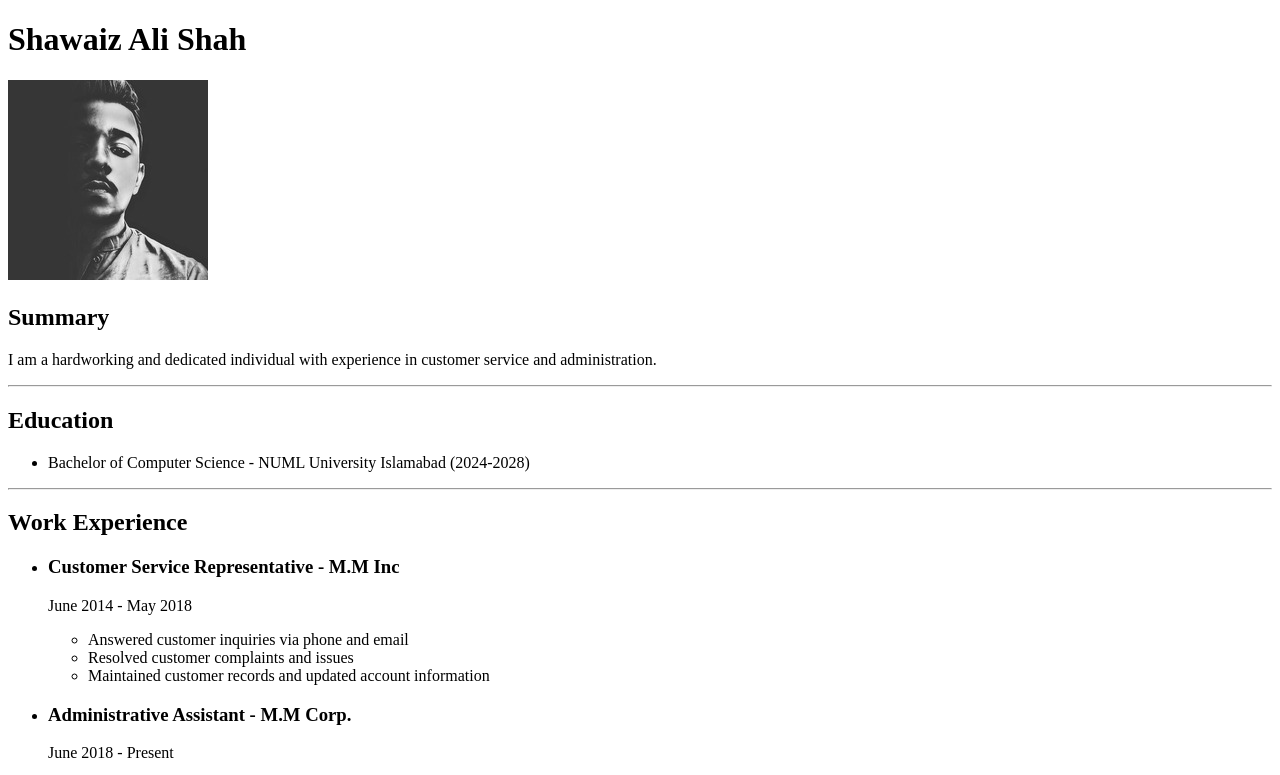
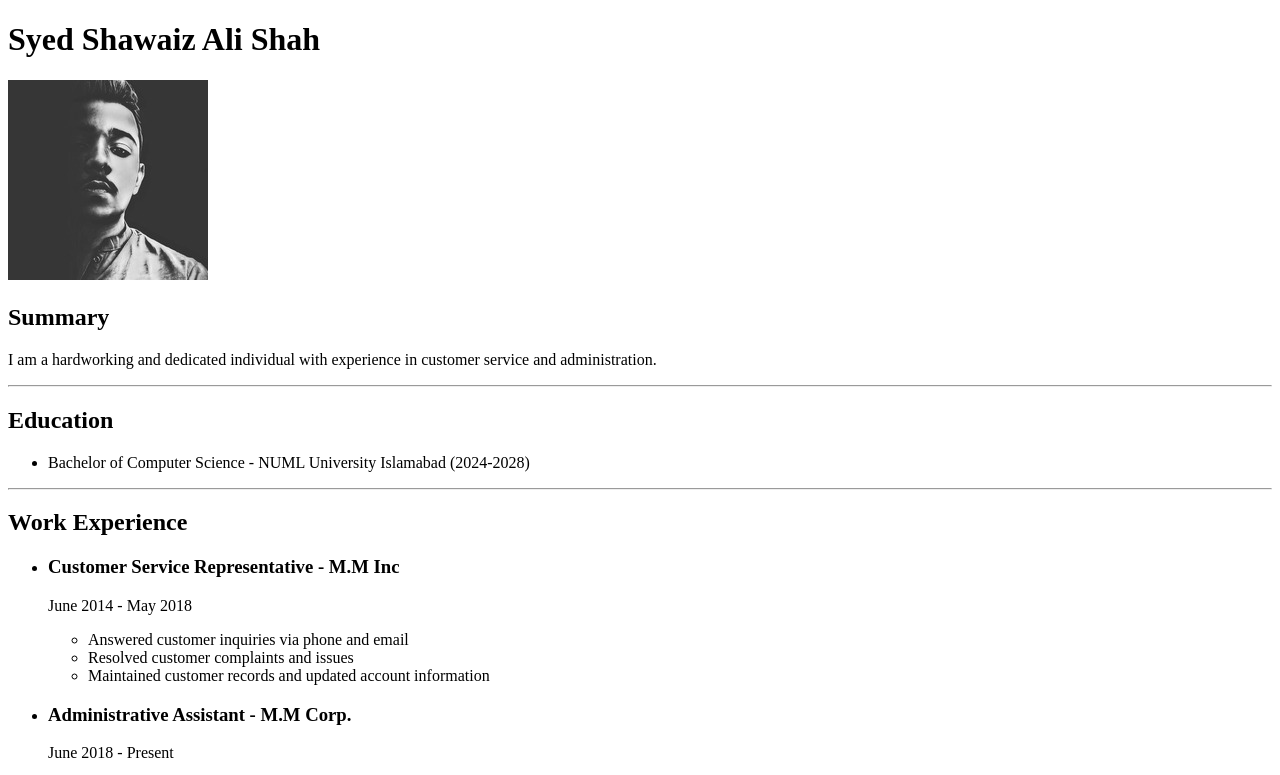
Before and after one commit to Palentoist/1st-Capstone, a plain HTML site: page index.html in a window 1280 px wide. Shown: the top 775 px of the page. Drawn offline with Linux system fonts and the light colour scheme.

Commit message:
I have modified the name by adding Syed

```diff
--- a/index.html
+++ b/index.html
@@ -2,7 +2,7 @@
 <html>
     <title>My Resume</title>
     <body>
-        <h1>Shawaiz Ali Shah</h1>
+        <h1>Syed Shawaiz Ali Shah</h1>
         <img src = "assets/images/picture.jpg"/>
         <h2>Summary</h2>
         <p>I am a hardworking and dedicated individual with experience in customer service and administration.</p>
```
